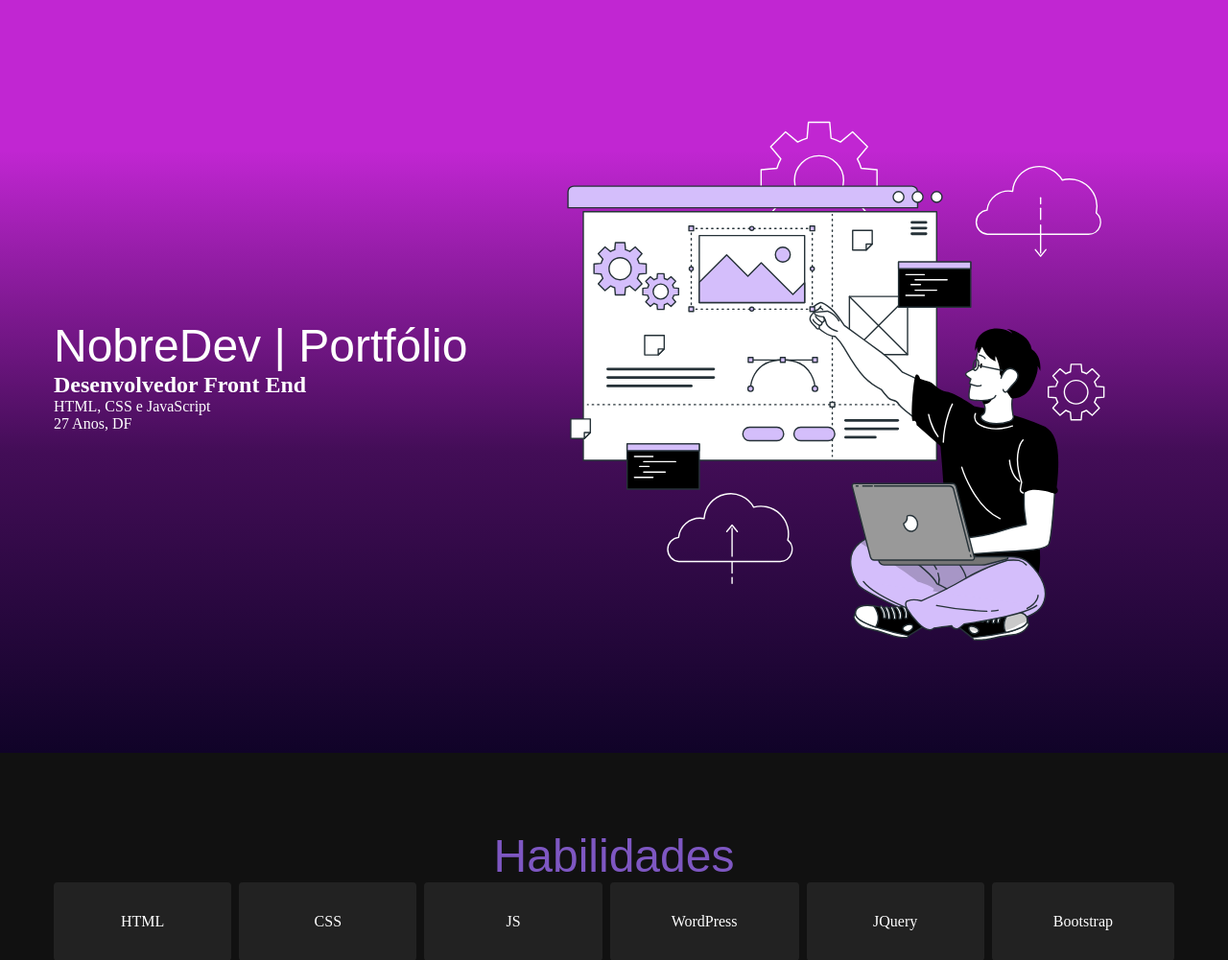
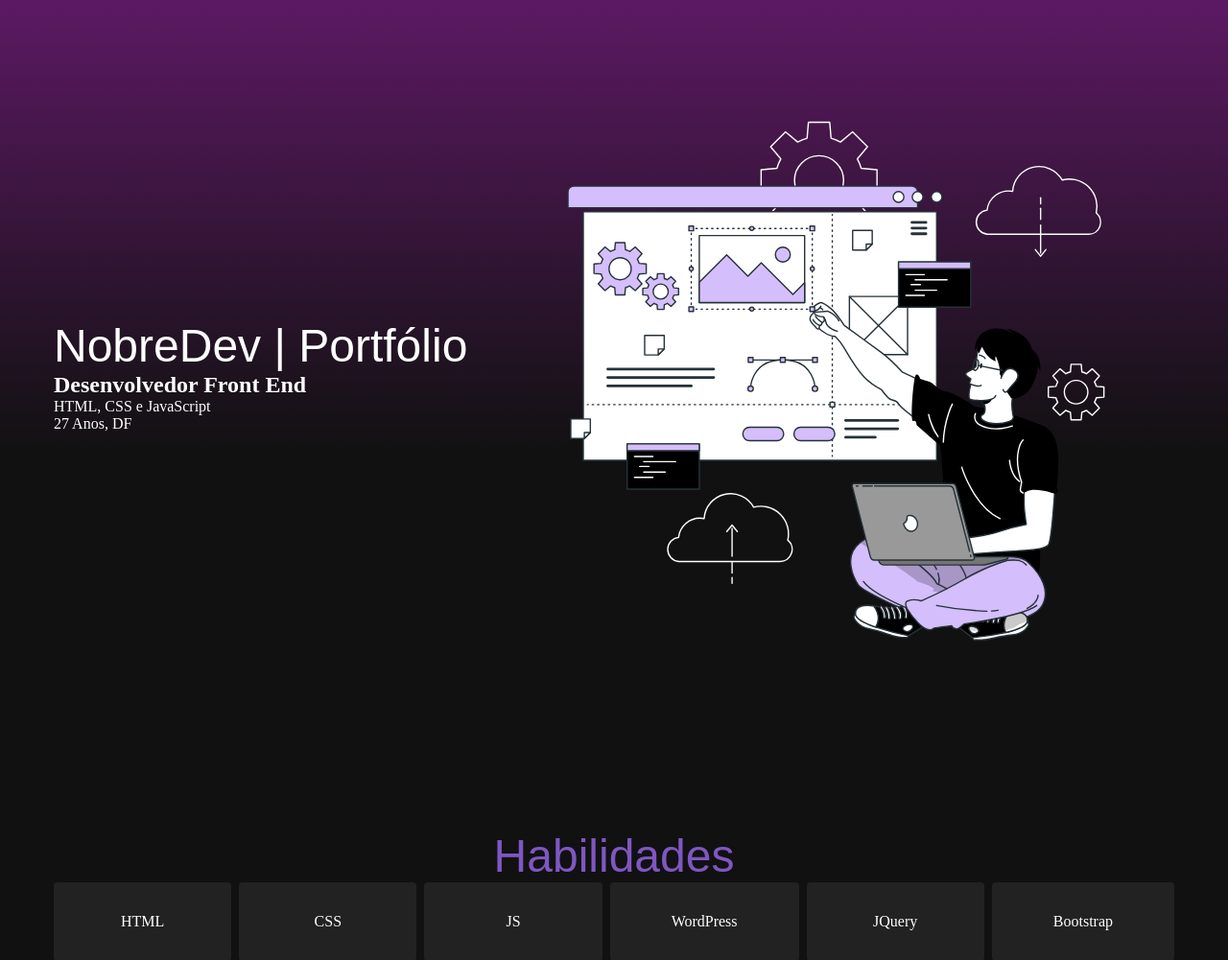
Before and after one commit to FrancielFerreira/nobredev, a PHP site: page / in a window 1280 px wide. Shown: the top 1001 px of the page at 96% size. Run offline with PHP 8.4, Linux system fonts and the light colour scheme.

Commit message:
switch bg intro

```diff
--- a/css/home/intro.css
+++ b/css/home/intro.css
@@ -1,6 +1,5 @@
 .intro-bg {
-  background: linear-gradient(#c126d2 20%, #430d57, #100328);
-  /* background: linear-gradient(280deg, #c126d2, #190f4c); */
+  background: linear-gradient(#5c1963, #111 60%);
   color: #fff;
 }
 
```
